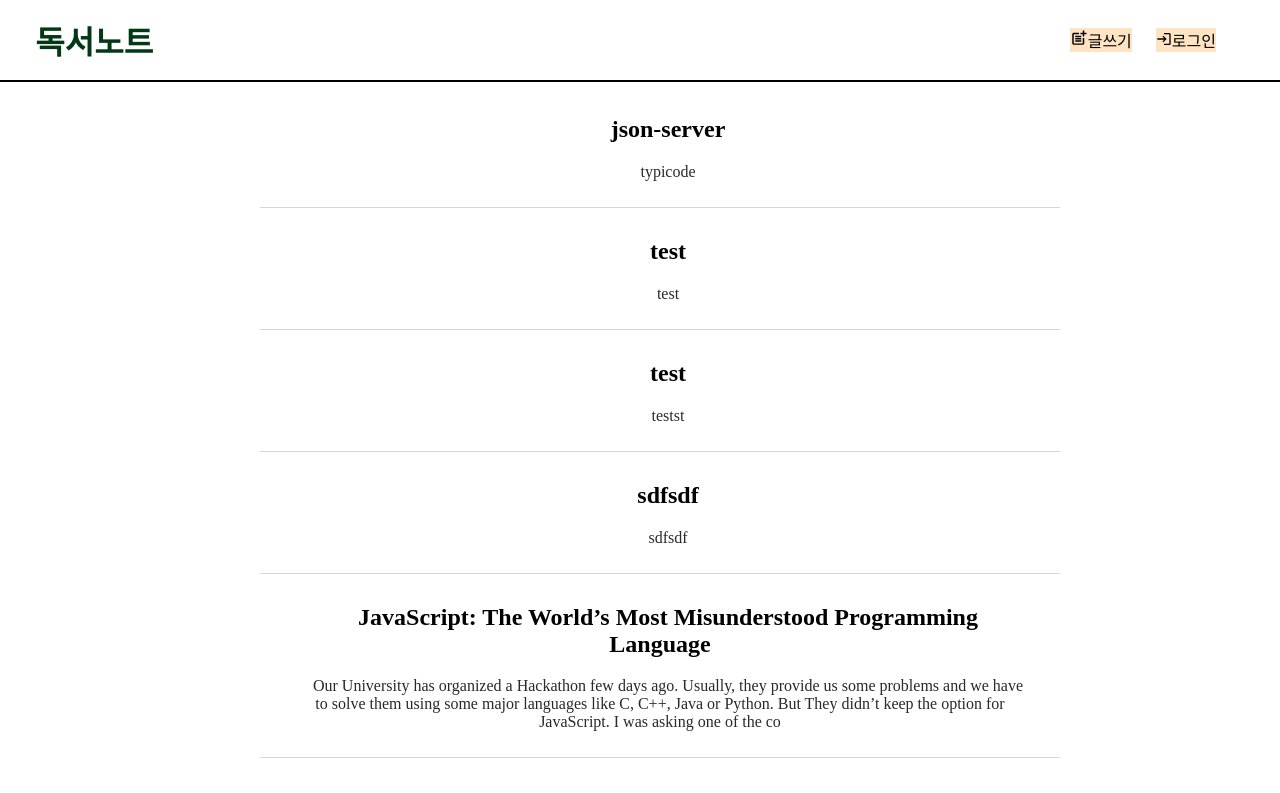
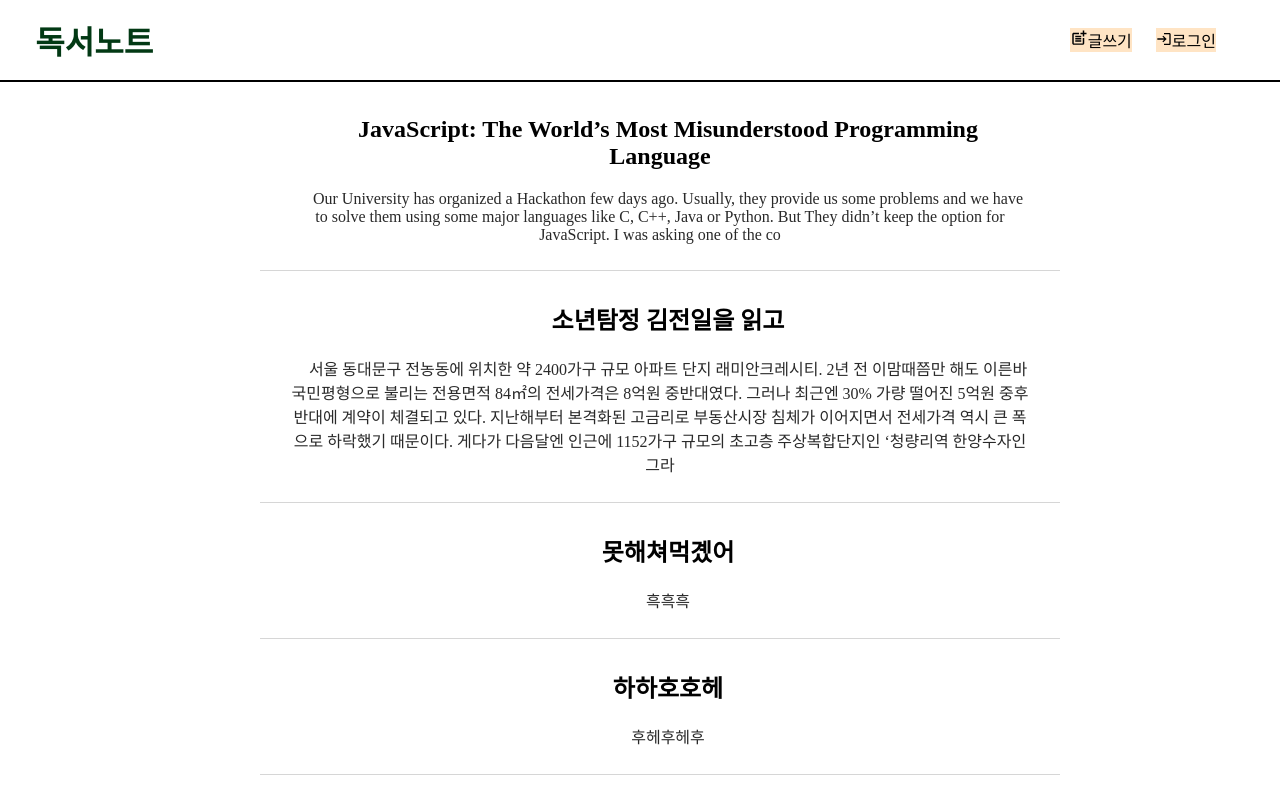
Before and after one commit to younggyung/Booklog, a React (Vite) app: page / in a window 1280 px wide. Shown: the top 793 px of the page. Built offline with nearby package versions, Linux system fonts and the light colour scheme; data requests are answered from the project's data file.

Commit message:
239524 Delete 구현 with fetch

```diff
--- a/fake-server/json-server/db.json
+++ b/fake-server/json-server/db.json
@@ -1,39 +1,28 @@
 {
   "posts": [
-    {
-      "id": 1,
-      "title": "json-server",
-      "body": "typicode"
-    },
-    {
-      "title": "test",
-      "body": "test",
-      "date": "",
-      "id": 2
-    },
-    {
-      "title": "test",
-      "body": "testst",
-      "date": "2023-05-01",
-      "id": 3
-    },
-    {
-      "title": "sdfsdf",
-      "body": "sdfsdf",
-      "date": "2023-05-10",
-      "id": 4
-    },
     {
       "title": "JavaScript: The World’s Most Misunderstood Programming Language",
       "body": "Our University has organized a Hackathon few days ago. Usually, they provide us some problems and we have to solve them using some major languages like C, C++, Java or Python. But They didn’t keep the option for JavaScript. I was asking one of the coOur University has organized a Hackathon few days ago. Usually, they provide us some problems and we have to solve them using some major languages like C, C++, Java or Python. But They didn’t keep the option for JavaScript. I was asking one of the co",
       "date": "",
-      "id": 5
+      "id": 1
     },
     {
       "title": "소년탐정 김전일을 읽고",
       "body": "서울 동대문구 전농동에 위치한 약 2400가구 규모 아파트 단지 래미안크레시티. 2년 전 이맘때쯤만 해도 이른바 국민평형으로 불리는 전용면적 84㎡의 전세가격은 8억원 중반대였다. 그러나 최근엔 30% 가량 떨어진 5억원 중후반대에 계약이 체결되고 있다.\n\n지난해부터 본격화된 고금리로 부동산시장 침체가 이어지면서 전세가격 역시 큰 폭으로 하락했기 때문이다. 게다가 다음달엔 인근에 1152가구 규모의 초고층 주상복합단지인 ‘청량리역 한양수자인그라시엘’의 입주가 예정돼 전세매물이 넘쳐나고 있다.",
       "date": "2023-05-01",
-      "id": 6
+      "id": 2
+    },
+    {
+      "title": "못해쳐먹곘어",
+      "body": "흑흑흑",
+      "date": "2023-05-05",
+      "id": 3
+    },
+    {
+      "title": "하하호호헤",
+      "body": "후헤후헤후",
+      "date": "2023-05-24",
+      "id": 4
     }
   ]
 }
--- /dev/null
+++ b/src/Editor.jsx
@@ -0,0 +1,49 @@
+import ReactQuill from "react-quill";
+import "react-quill/dist/quill.snow.css";
+import { Link, Form, redirect } from "react-router-dom";
+import { useEffect, useState } from "react";
+
+export default function Editor({ onCancel, onAddPost }) {
+  const [enteredData, setEnteredData] = useState();
+  const [posts, setPosts] = useState([]);
+
+  useEffect(() => {
+    async function fetchData() {
+      const response = await fetch("http://localhostL3000/posts");
+      const resData = await response.json();
+      setPosts(resData);
+    }
+    fetchData();
+  }, []);
+
+  const modules = {
+    toolbar: [
+      ["bold", "italic", "underline", "strike"],
+      ["blockquote", "code-block"],
+      [{ color: ["#000000", "#e60000"] }],
+      [{ list: "ordered" }, { list: "bullet" }],
+      [{ direction: "rtl" }],
+      [{ size: ["small", false, "large", "huge"] }],
+      [{ header: [1, 2, 3, 4, 5] }],
+      [{ font: [] }],
+      [{ align: [] }],
+    ],
+  };
+
+  return (
+    <>
+      <div style={{ height: "700px" }}>
+        <ReactQuill
+          modules={modules}
+          placeholder="내용을 입력해주세요."
+          onChange={(value) => setEnteredData(value)}
+          theme="snow"
+          style={{ height: "650px" }}
+        />
+      </div>
+      <button>취소</button>
+      <button>완료</button>
+      <Post />
+    </>
+  );
+}
--- a/src/components/Header.jsx
+++ b/src/components/Header.jsx
@@ -2,7 +2,7 @@ import classes from "./Header.module.css";
 import { MdPostAdd,MdOutlineLogin } from 'react-icons/md';
 import { Link } from 'react-router-dom';
 
-function Header({onPosting}) {
+function Header() {
 
   return (
     <header className={classes.header}>
--- a/src/components/PostList.jsx
+++ b/src/components/PostList.jsx
@@ -19,7 +19,7 @@ function PostList() {
               <Post
                 key={Math.random()}
                 title={post.title}
-                body={post.body.slice(0, 250)}
+                body={post.body.slice(0,250)} //미리보기 250줄
                 date={post.date}
                 id={post.id}
               />
--- a/src/main.jsx
+++ b/src/main.jsx
@@ -8,9 +8,10 @@ import RootLayout from "./routes/RootLayout.jsx";
 import PostDetail, {
   loader as postDetailLoader,
 } from "./routes/Postdetail.jsx";
+import Editor from './Editor.jsx';
 
 const router = createBrowserRouter([
-  {
+  { id: 'root',
     path: "/",
     element: <RootLayout />,
     children: [
@@ -24,7 +25,9 @@ const router = createBrowserRouter([
       },
       { path: "post/:id", element: <PostDetail />, loader: postDetailLoader },
     ],
-  },
+
+
+  },        { path: "test", element: < Editor/>} /* 에디터 API 테스트용 */
 ]);
 
 ReactDOM.createRoot(document.getElementById("root")).render(
--- a/src/routes/Editor.jsx
+++ /dev/null
@@ -1,37 +0,0 @@
-import { useState } from 'react';
-import ReactQuill from "react-quill";
-import "react-quill/dist/quill.snow.css";
-
-export default function Editor() {
- const [newData,setNewData] = useState('');
-
-  const modules = {
-    toolbar: [
-      ["bold", "italic", "underline", "strike"],
-      ["blockquote", "code-block"],
-      [{ color: ['#000000','#e60000']}],
-      [{ list: "ordered" }, { list: "bullet" }],
-      [{ direction: "rtl" }],
-      [{ size: ["small", false, "large", "huge"] }],
-      [{ header: [1, 2, 3, 4, 5] }],
-      [{ font: [] }],
-      [{ align: [] }],
-
-    ],
-  };
-
-  function onChangeHandler(htmlContent){
-   setNewData(htmlContent);
-   console.log(newData);
-  }
-
-
-  return (
-    <div>
-      <ReactQuill modules={modules}
-      placeholder='내용을 입력해주세요.'
-      onChange={onChangeHandler}
-      />
-    </div>
-  );
-}
--- a/src/routes/NewPost.jsx
+++ b/src/routes/NewPost.jsx
@@ -1,15 +1,12 @@
 import classes from "./NewPost.module.css";
 import Modal from "../components/Modal";
 import { Link, redirect,Form } from 'react-router-dom';
-import Editor from './Editor';
-
 function NewPost() {
 
   return (
     <>
       <Modal>
-        <Editor/>
-        {/* <Form method='POST' className={classes.form} >
+        <Form method='POST' className={classes.form} >
           <p>
             <label htmlFor="title">제목</label>
             <input
@@ -36,7 +33,7 @@ function NewPost() {
             <button>작성</button>
             <Link to='..' type="button" >취소</Link>
           </p>
-        </Form> */}
+        </Form>
       </Modal>
     </>
   );
@@ -54,4 +51,4 @@ fetch("http://localhost:3000/posts", {
       },
     });
   return redirect('/');
-}
+  }
--- a/src/routes/Postdetail.jsx
+++ b/src/routes/Postdetail.jsx
@@ -1,7 +1,10 @@
-import { useLoaderData } from "react-router-dom";
+import {useLoaderData,useNavigate } from "react-router-dom";
 import classes from "./PostDetail.module.css";
+
 function PostDetail() {
   const post = useLoaderData();
+  const navigate = useNavigate();
+
   return (
     <div className={classes.contents}>
       <div className={classes.title_area}>
@@ -13,7 +16,24 @@ function PostDetail() {
       </div>
       <p>
         <button>수정</button>
-        <button>삭제</button>
+        <button
+          onClick={(e) => {
+            fetch("http://localhost:3000/posts/" + post.id, {
+              method: "DELETE",
+            })
+              .then((response) => {
+                if (!response.ok) {
+                  throw new Error("Error");
+                }
+                navigate('..')
+              })
+              .catch((e) => {
+                console.log(e);
+              });
+          }}
+        >
+          삭제
+        </button>
       </p>
     </div>
   );
--- a/src/routes/Postdetail.module.css
+++ b/src/routes/Postdetail.module.css
@@ -10,7 +10,3 @@
  border-bottom: 1px solid rgb(214, 214, 214);
  padding-bottom: 50px;
 }
-
-.date_area{}
-
-.body_area{}
```
